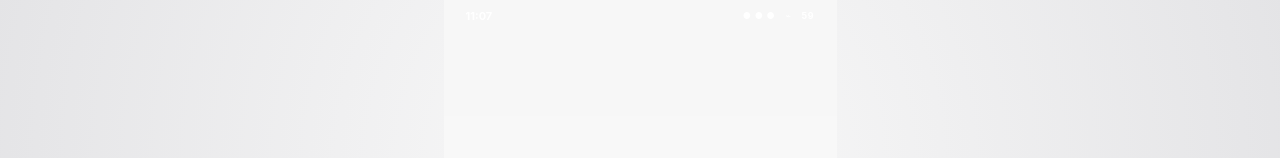
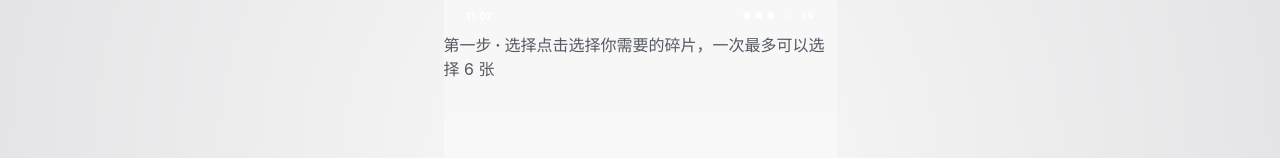
Before and after one commit to HEIHAI-META/batch-jigsaw-placement, a React (Vite) app: page / in a window 1280 px wide. Shown: the top 158 px of the page. Built offline with nearby package versions, Linux system fonts and the light colour scheme.

Commit message:
Add staged guide copy bubbles

```diff
--- a/src/BatchPlaceDemo.jsx
+++ b/src/BatchPlaceDemo.jsx
@@ -23,6 +23,11 @@
 const INITIAL_SELECTION = [];
 const MAX_SELECTION = 6;
 const UNDO_DURATION = 10000;
+const GUIDE_COPY = {
+  select: { label: '第一步 · 选择', text: '点击选择你需要的碎片，一次最多可以选择 6 张' },
+  hold: { label: '第二步 · 长按', text: '长按任意一张已选中的碎片' },
+  drag: { label: '第三步 · 上滑', text: '向上滑动，放置到操作台' },
+};
 const INITIAL_BOARD_PIECES = [
   { pieceId: 16, x: 72, y: 174, rotate: -7 },
   { pieceId: 17, x: 164, y: 220, rotate: 4 },
@@ -67,6 +72,7 @@
   const pickerCloseAnimationTimerRef = useRef(null);
   const guidePauseTimerRef = useRef(null);
   const guideCycleTimerRef = useRef(null);
+  const guideCopyTimerRef = useRef(null);
   const pickerClosingRef = useRef(false);
   const draggingRef = useRef(false);
   const pointerIdRef = useRef(null);
@@ -97,6 +103,8 @@
   const [guideIndex, setGuideIndex] = useState(0);
   const [guideCycle, setGuideCycle] = useState(0);
   const [guidePosition, setGuidePosition] = useState(null);
+  const [displayedGuideStep, setDisplayedGuideStep] = useState('select');
+  const [guideCopyVisible, setGuideCopyVisible] = useState(true);
 
   useEffect(() => {
     const previousTitle = document.title;
@@ -106,6 +114,7 @@
       window.clearTimeout(holdTimerRef.current);
       window.clearTimeout(pickerCloseAnimationTimerRef.current);
       window.clearTimeout(guidePauseTimerRef.current);
+      window.clearTimeout(guideCopyTimerRef.current);
       window.clearInterval(guideCycleTimerRef.current);
     };
   }, []);
@@ -156,6 +165,31 @@
     : guideStage === 'hold' || guideStage === 'drag'
       ? holdPieceIdRef.current ?? selectedIds.at(-1)
       : null;
+  const nextGuideStep = view !== 'select'
+    ? null
+    : guideStage === 'click'
+      ? 'select'
+      : guideStage === 'waiting' || guideStage === 'hold'
+        ? 'hold'
+        : guideStage === 'drag'
+          ? 'drag'
+          : null;
+
+  useEffect(() => {
+    window.clearTimeout(guideCopyTimerRef.current);
+
+    if (nextGuideStep === displayedGuideStep) {
+      setGuideCopyVisible(Boolean(nextGuideStep));
+      return undefined;
+    }
+
+    setGuideCopyVisible(false);
+    guideCopyTimerRef.current = window.setTimeout(() => {
+      setDisplayedGuideStep(nextGuideStep);
+    }, 220);
+
+    return () => window.clearTimeout(guideCopyTimerRef.current);
+  }, [displayedGuideStep, nextGuideStep]);
 
   useEffect(() => {
     window.clearTimeout(guidePauseTimerRef.current);
@@ -541,7 +575,18 @@
           <span>● ● ●　⌁　59</span>
         </div>
 
-        <div className="game-tools" aria-hidden="true" />
+        <div className="game-tools">
+          {displayedGuideStep && (
+            <div
+              className={`guide-copy-bubble ${guideCopyVisible ? 'is-visible' : ''}`}
+              role="status"
+              aria-live="polite"
+            >
+              <strong>{GUIDE_COPY[displayedGuideStep].label}</strong>
+              <span>{GUIDE_COPY[displayedGuideStep].text}</span>
+            </div>
+          )}
+        </div>
 
         {undoInfo && (
           <button type="button" className="undo-banner" onClick={undoLatestPlacement}>
```
